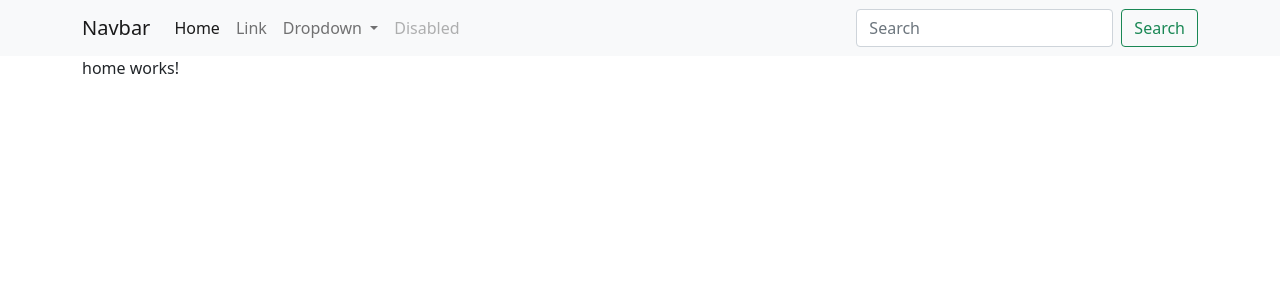
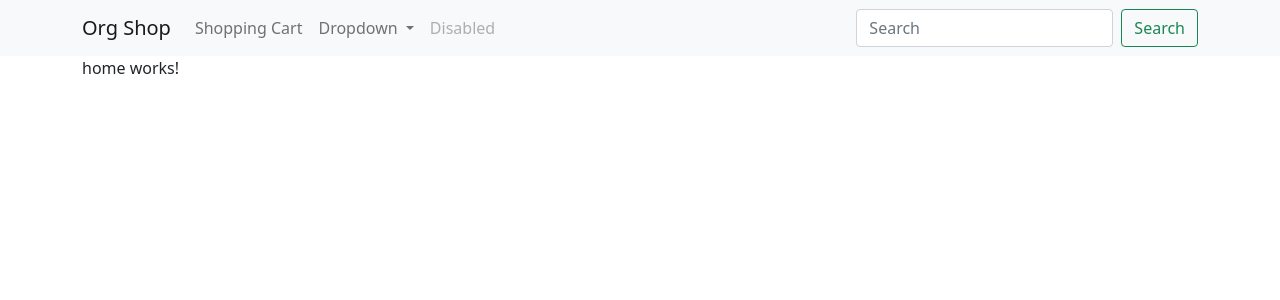
Before and after one commit to afolabiopakunle/angular-org-shop, an Angular app: page / in a window 1280 px wide. Shown: the top 300 px of the page. Built offline with nearby package versions, Linux system fonts and the light colour scheme; what @angular/fire would draw is missing.

Commit message:
router links works

```diff
--- a/src/app/navbar/navbar.component.html
+++ b/src/app/navbar/navbar.component.html
@@ -1,16 +1,13 @@
 <nav class="navbar navbar-expand-lg navbar-light bg-light">
   <div class="container">
-    <a class="navbar-brand" href="#">Navbar</a>
+    <a class="navbar-brand" routerLink="/">Org Shop</a>
     <button class="navbar-toggler" type="button" data-bs-toggle="collapse" data-bs-target="#navbarSupportedContent" aria-controls="navbarSupportedContent" aria-expanded="false" aria-label="Toggle navigation">
       <span class="navbar-toggler-icon"></span>
     </button>
     <div class="collapse navbar-collapse" id="navbarSupportedContent">
       <ul class="navbar-nav me-auto mb-2 mb-lg-0">
         <li class="nav-item">
-          <a class="nav-link active" aria-current="page" href="#">Home</a>
-        </li>
-        <li class="nav-item">
-          <a class="nav-link" href="#">Link</a>
+          <a class="nav-link" routerLink="/shopping-cart">Shopping Cart</a>
         </li>
         <li class="nav-item dropdown">
           <a class="nav-link dropdown-toggle" href="#" id="navbarDropdown" role="button" data-bs-toggle="dropdown" aria-expanded="false">
```
